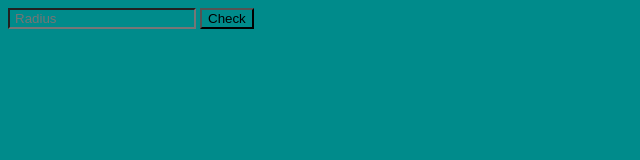
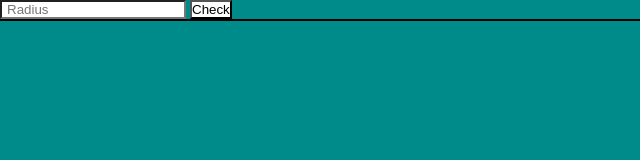
Before and after one commit to AmjadNoor/Circle-Area-Finder, a plain HTML site: page index.html in a window 1280 px wide. Shown: the whole page, without its empty margins (0-640 px from the left). Drawn offline with Linux system fonts and the light colour scheme.

Commit message:
Updated project

```diff
--- a/index.html
+++ b/index.html
@@ -13,6 +13,7 @@
 <body>
   <input type="text" id="text1" placeholder="Radius" />
   <button type="submit" id="btn1">Check</button>
+  <p id="para1"></p>
 
 <!-- Project -->
   <script src="main.js"></script>
--- a/style.css
+++ b/style.css
@@ -1,8 +1,24 @@
 *{
+  margin: 0;
+  padding: 0;
   background-color: darkcyan;
 }
 
 #text1{
   padding-left: 5px;
+  color: black;
+  background-color: white;
+}
+
+#btn1{
+  color: black;
+  background-color: white;
+}
+
+#para1{
   color: white;
+  background-color: black;
+  padding-right: 5px;
+  padding-bottom: 2px;
+  padding-left: 5px;
 }
```
